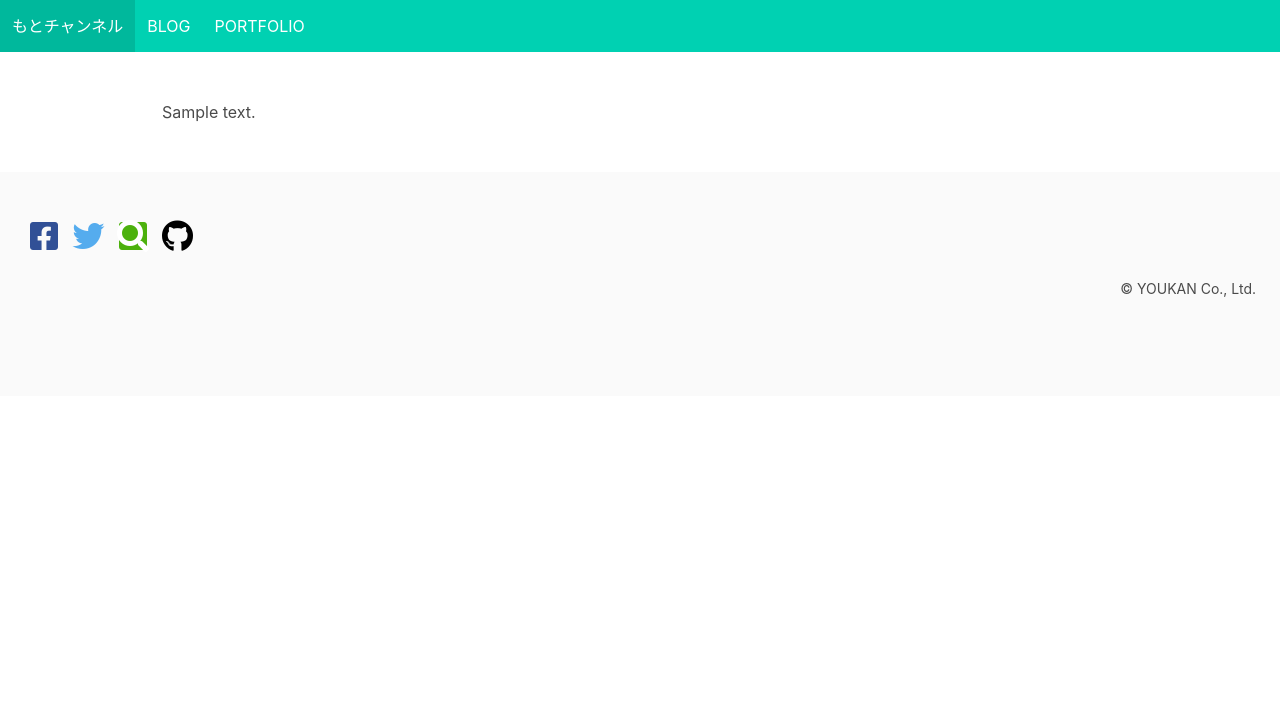
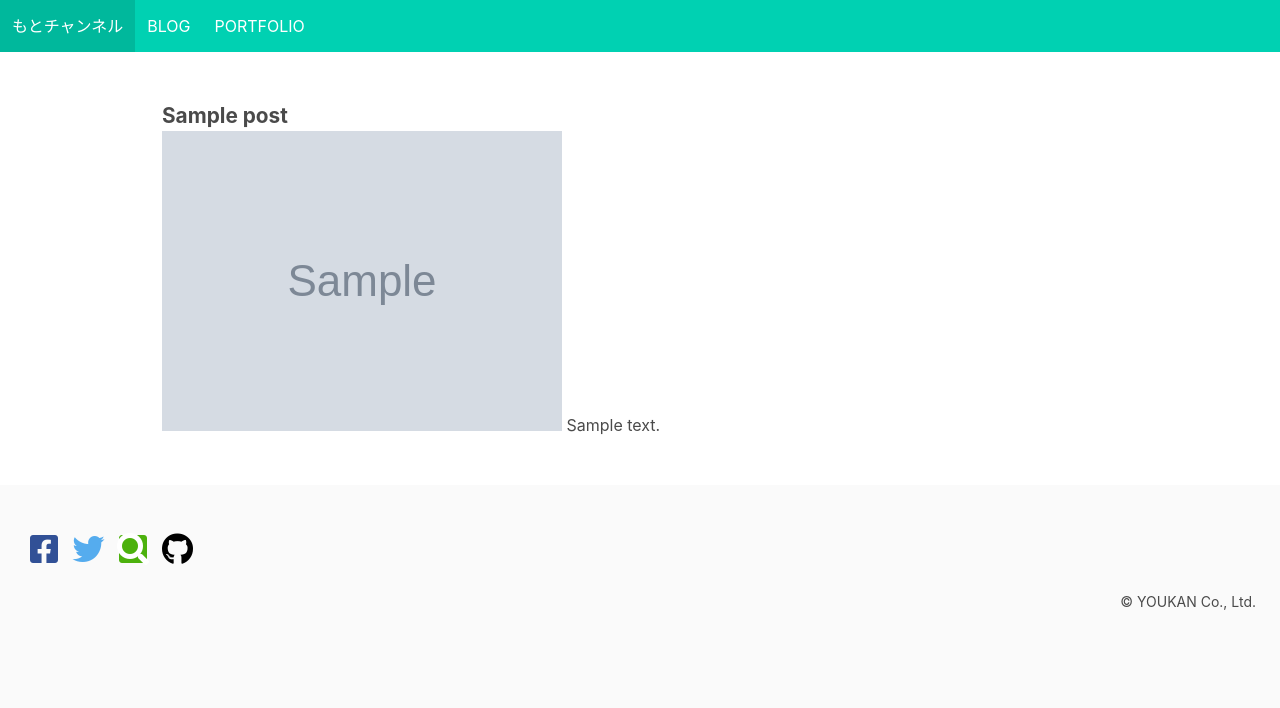
Before and after one commit to motokishibata/blog, a Django app: page /1/ in a window 1280 px wide. Shown: the top 708 px of the page. Run offline with Django 3.2, Linux system fonts and the light colour scheme; tables that the repository leaves empty hold one stand-in row (values such as "Sample post"); grey boxes marked "Sample" are stand-in pictures; parts of the project's set-up code (start-up, migrations or seed data) failed here and were passed over; some libraries are stand-ins or nearby versions.

Commit message:
CSSをbulma化/ブログ詳細ページ

```diff
--- /dev/null
+++ b/blog/static/blog/admin_base.css
@@ -0,0 +1,4 @@
+html, body {
+    margin: 0;
+    padding: 0;
+}
--- /dev/null
+++ b/blog/static/blog/article.css
@@ -0,0 +1,21 @@
+.single {
+    background-color: #FFFFFF;
+    max-width: 1000px;
+}
+
+.article-single > h1 {
+    margin-top: 0;
+    font-size: 1.3rem;
+    font-weight: bold;
+}
+.article-single > h2 {
+    border-left: solid 5px hsl(171, 100%, 41%);
+    padding-left: 10px;
+    margin: 20px 0 10px 0;
+    font-weight: bold;
+}
+.article-single > h3 {
+    border-bottom: solid 1px hsl(171, 100%, 41%);
+    margin: 20px 0 10px 0;
+    font-weight: bold;
+}
--- a/blog/templates/blog/detail.html
+++ b/blog/templates/blog/detail.html
@@ -1,7 +1,11 @@
 {% extends 'base.html' %}
 {% block body %}
-<div class="main-container single">
+<div class="single">
     <article class="article-single">
+        <h1>{{ Post.title }}</h1>
+        {% if Post.image %}
+            <img src="{{ Post.image.url }}">
+        {% endif %}
         {% autoescape off %}
         {{ Post.content }}
         {% endautoescape %}
--- /dev/null
+++ b/myportfolio/static/myportfolio/portfolio.js
@@ -0,0 +1,20 @@
+$(function(){
+
+    // モーダルウィンドウが開くときの処理
+    $(".modalOpen").click(function(){
+        var navClass = $(this).attr("class"),
+            href = $(this).attr("href");
+
+            $(href).fadeIn();
+        $(this).addClass("open");
+        return false;
+    });
+
+    // モーダルウィンドウが閉じるときの処理
+    $(".modalClose").click(function(){
+        $(this).parents(".modal").fadeOut();
+        $(".modalOpen").removeClass("open");
+        return false;
+    });
+
+});
--- a/templates/base.html
+++ b/templates/base.html
@@ -31,13 +31,13 @@
     <section class="section">
         <div class="container">
             <div class="columns">
-                <div class="column is-1 is-widescreen">
+                <div class="column is-1 is-hidden-touch">
                 </div>
                 <div class="column is-8">
                     {% block body %}
                     {% endblock body %}
                 </div>
-                <div class="column is-3 is-widescreen">
+                <div class="column is-3 is-hidden-touch">
                 </div>
             </div>
         </div>
```
Also changed, not shown: 1 other file.
